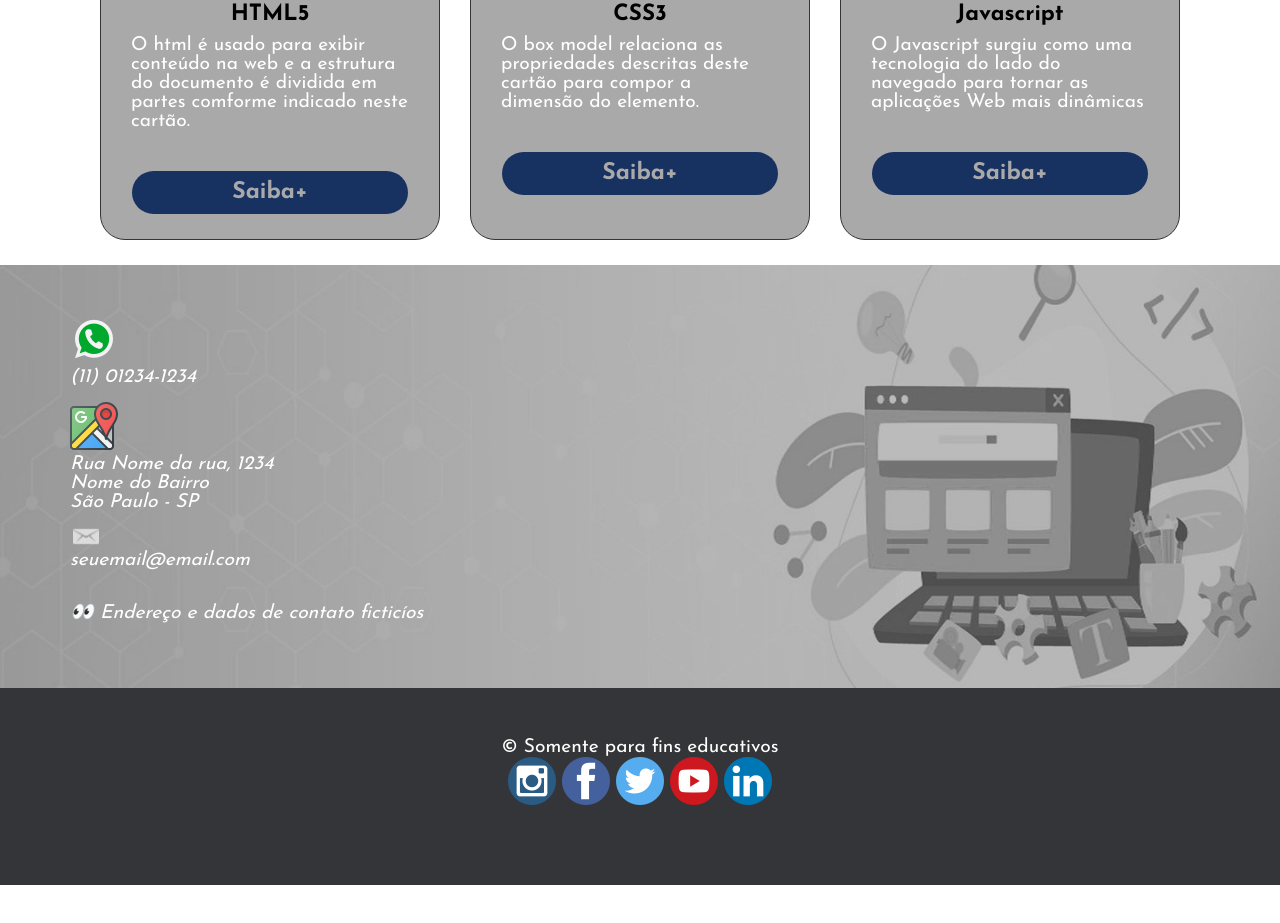
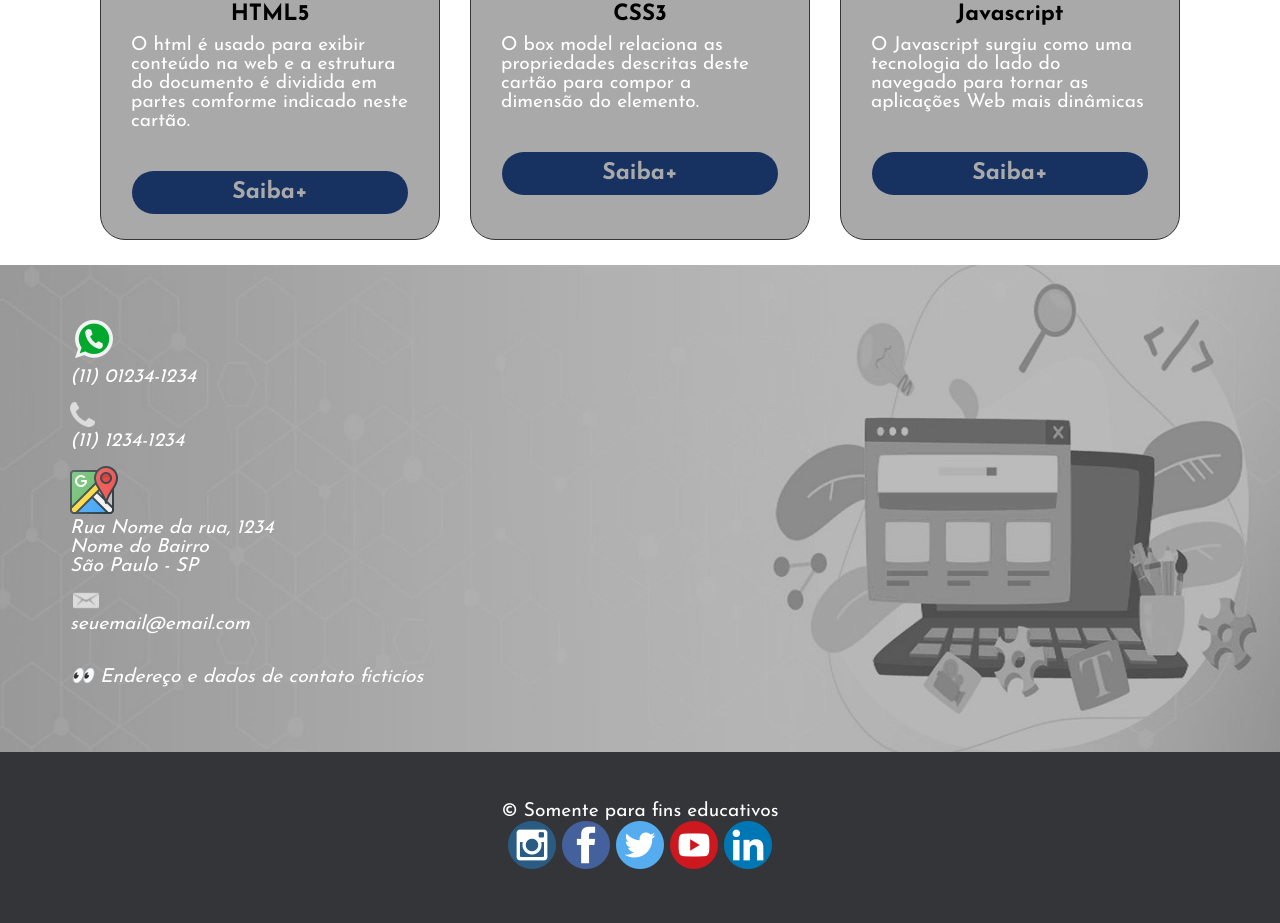
Before and after one commit to GustavoTeodoroGabilan/OnePage, a plain HTML site: page index.html in a window 1280 px wide. Shown: the part 2367-3290 px from the top of the page. Before the commit the page ends 3252 px from the top, so only its background shows below. Drawn offline with Linux system fonts and the light colour scheme.

Commit message:
Update index.html

```diff
--- a/index.html
+++ b/index.html
@@ -129,12 +129,14 @@
     </section>
 
     <address>
-        <div class="container">
+        <div class="container flex6">
             <div class="contato">
                 <a href="https://api.whatsapp.com/send?phone=551101234-1234" target="_blank">
                     <img src="img/whatsapp.png" alt="Abrir conversa">
                     <p>(11) 01234-1234</p>
                 </a>
+                <img src="img/fone.png" alt="Telefone">
+                <p>(11) 1234-1234</p>
             </div>
             <div class="endereco">
                 <a href="https://maps.app.goo.gl/abhPjbWJLfdMe85T9" target="_blank">
@@ -161,8 +163,8 @@
         </div>
     </address>
 
-    <footer>
-        <div class="container">
+    <footer id="contato">
+        <div class="container flex5">
             <div class="copyright">
                 <p>&#169; Somente para fins educativos</p>
             </div>
```
